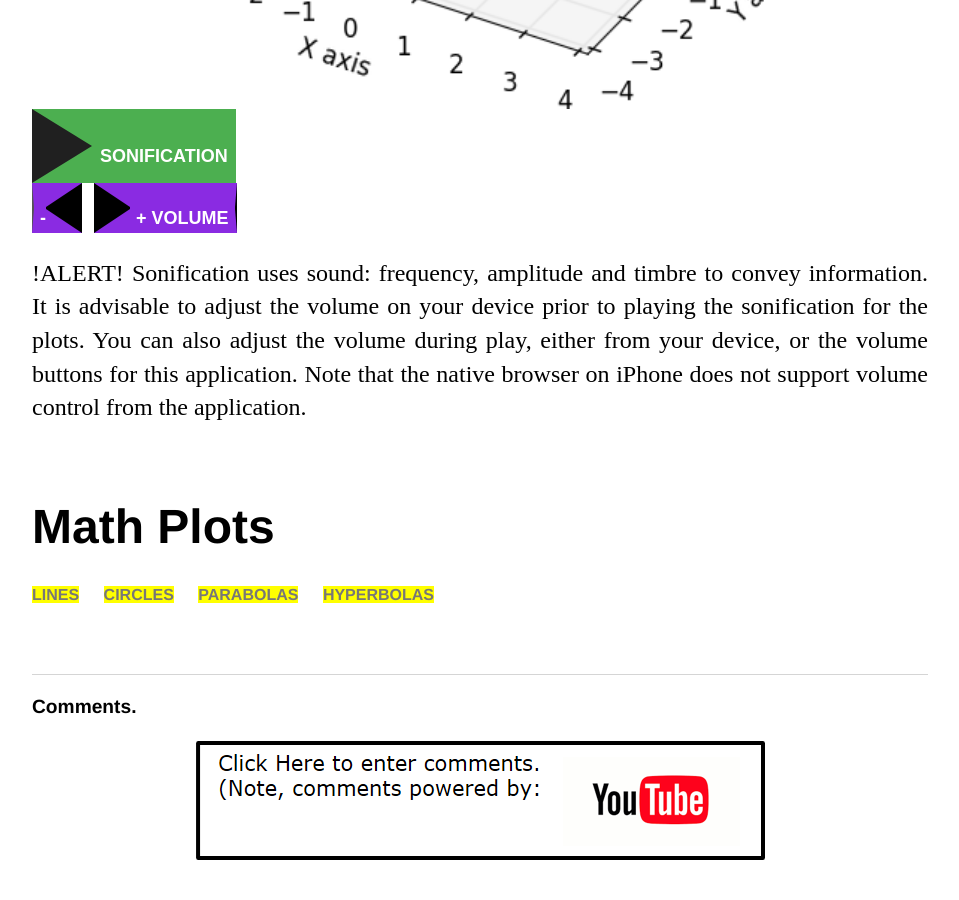
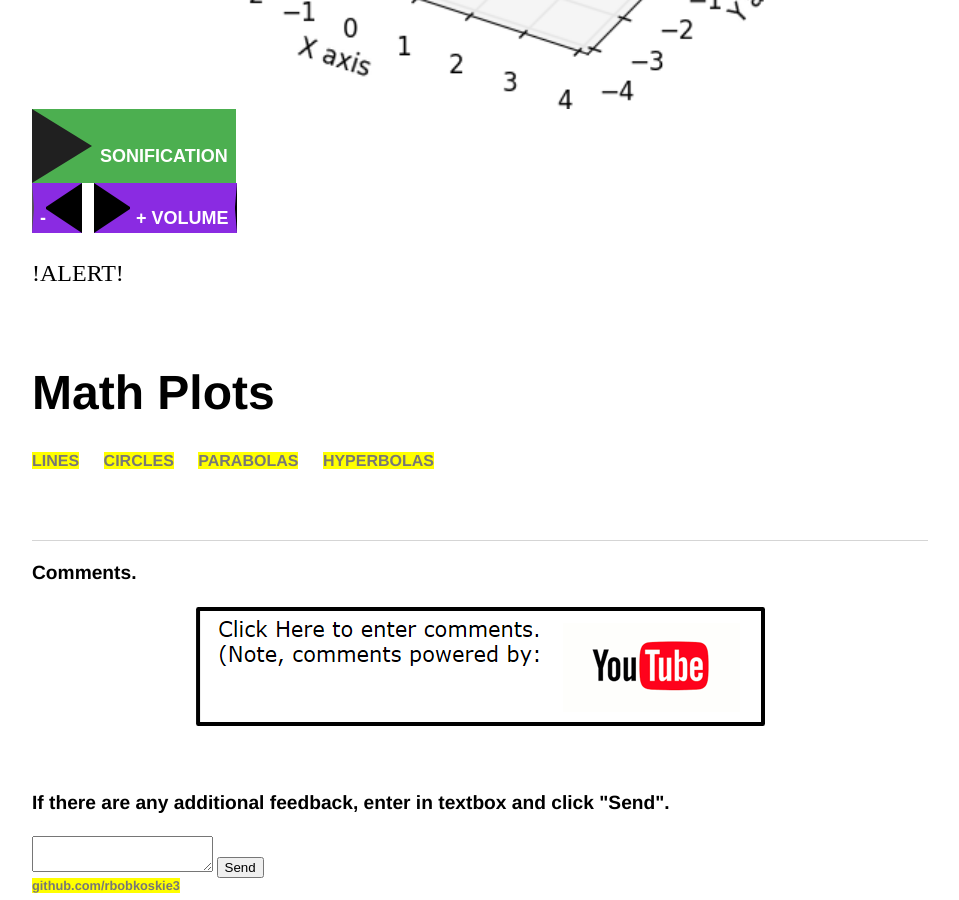
Before and after one commit to rbobkoskie3/rbobkoskie3.github.io, a Jekyll site: the page built from index.html, in a window 1280 px wide and 900 px high, scrolled down 1634 px. Shown: the whole window, without its empty margins (160-1119 px from the left). Built offline with Jekyll 4.4.1, drawn with Linux system fonts in a browser that asks for light colours.

Commit message:
Add files via upload

```diff
--- a/index.html
+++ b/index.html
@@ -319,11 +319,7 @@ title: Math, Sonification, Plots
             </div>
             <div class="w3-container w3-cell">
                 <p>
-                    !ALERT! Sonification uses sound: frequency, amplitude and timbre to convey
-                    information. It is advisable to adjust the volume on your device prior to
-                    playing the sonification for the plots. You can also adjust the volume
-                    during play, either from your device, or the volume buttons for this application.
-                    Note that the native browser on iPhone does not support volume control from the application.
+                    !ALERT!
                 </p>
             </div>
         </div>
```
